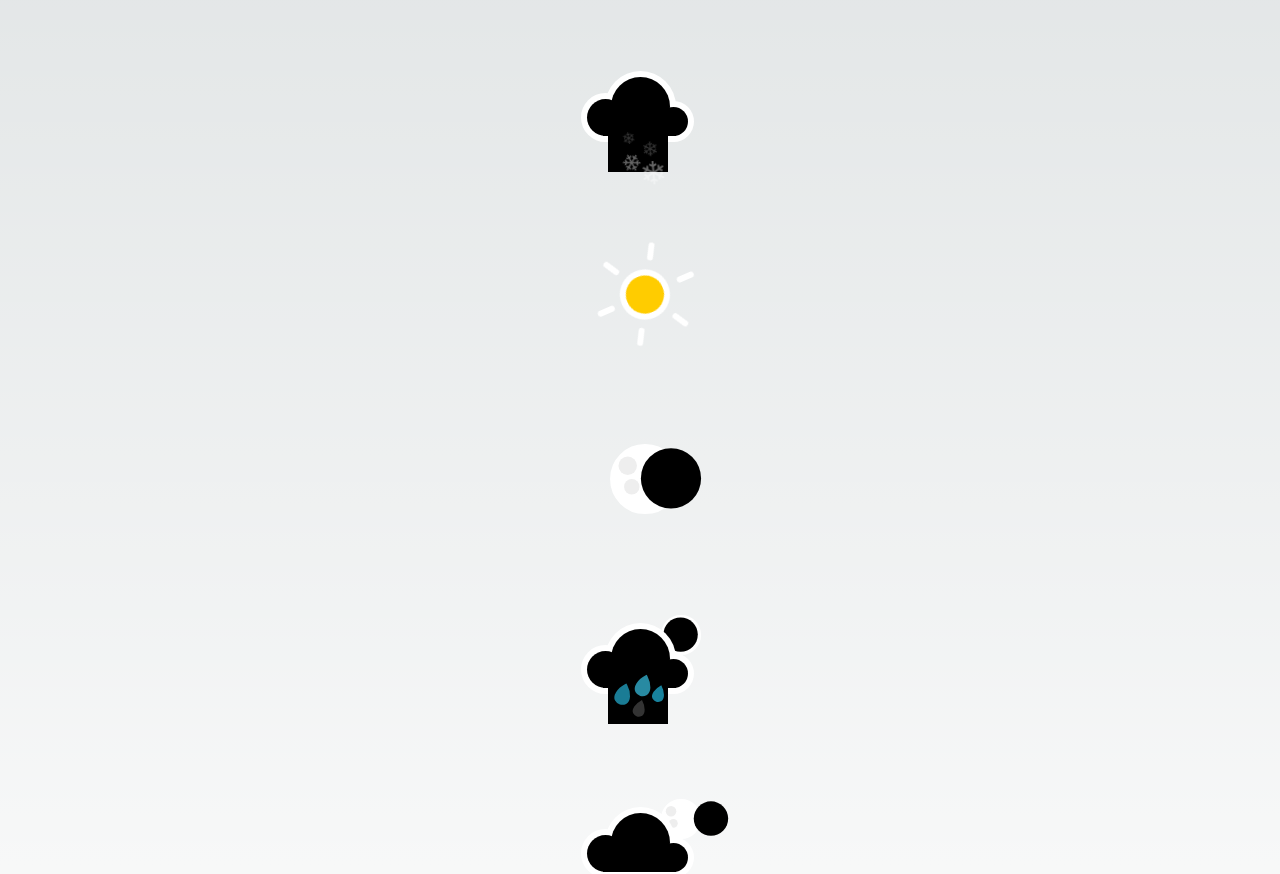
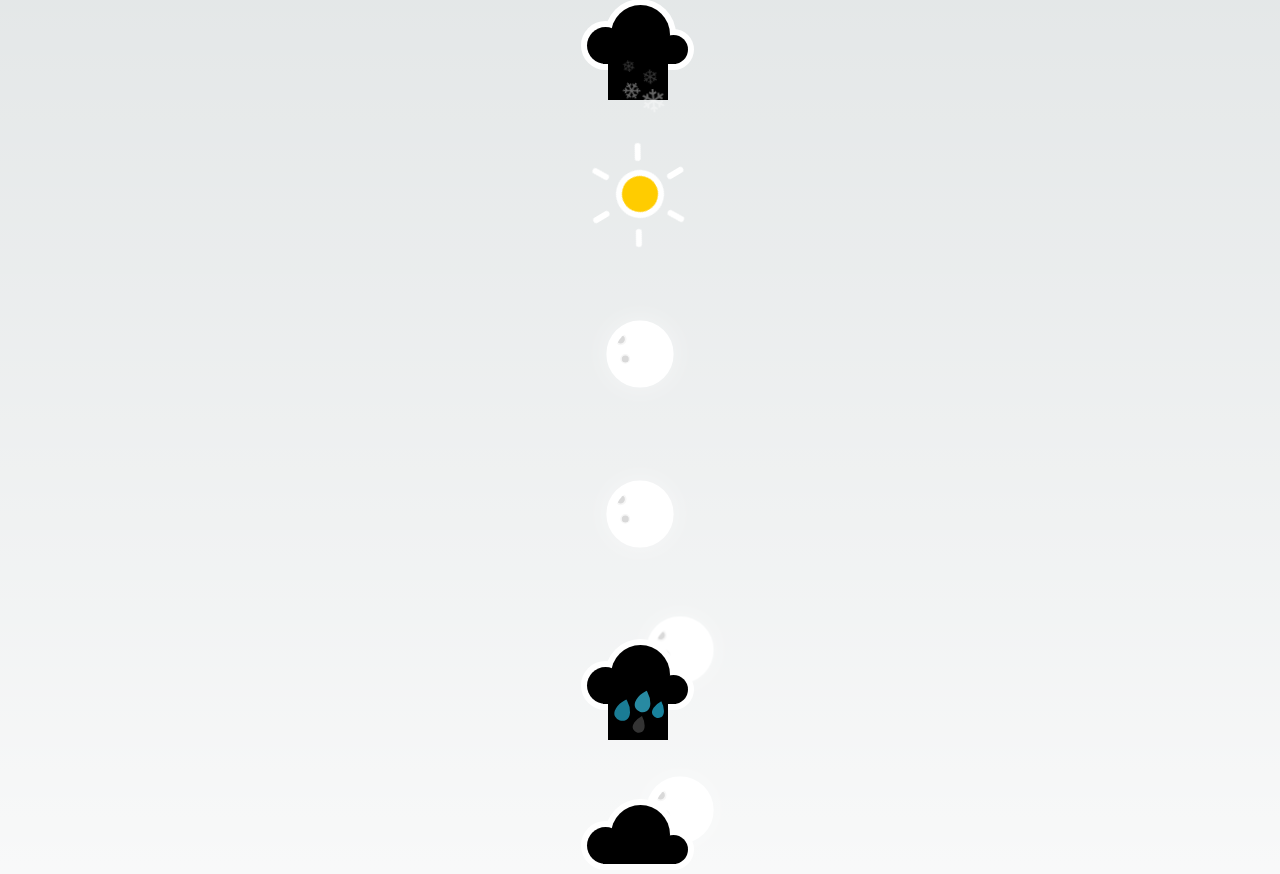
Before and after one commit to cesarcabral70/weather, a Next.js app: page / in a window 1280 px wide. Shown: the part 622-1496 px from the top of the page. Built offline with nearby package versions, Linux system fonts and the light colour scheme.

Commit message:
feat: add moon phases

```diff
--- a/components/weatherConditions/moonIcon/moonIcon.tsx
+++ b/components/weatherConditions/moonIcon/moonIcon.tsx
@@ -7,13 +7,16 @@ type Props = {
 export default function MoonIcon({ phase }: Props) {
   return (
     <div className={styles.moon}>
-      <div
-        className={styles.phase}
-        style={{
-          left: `${phase - 7.5}%`,
-        }}
-      ></div>
       <div className={styles.mooneffect}></div>
+
+      {phase !== 100 && (
+        <div
+          className={styles.phase}
+          style={{
+            left: `${phase}%`,
+          }}
+        ></div>
+      )}
     </div>
   );
 }
--- a/components/weatherConditions/weatherConditions.module.scss
+++ b/components/weatherConditions/weatherConditions.module.scss
@@ -1,11 +1,9 @@
 .icon {
   color: black;
   position: relative;
-  display: inline-block;
   width: 12rem;
   height: 10rem;
   font-size: 1rem; /* control icon size here */
-  margin-bottom: 3vh;
 }
 
 .cloud {
@@ -55,38 +53,38 @@
 }
 
 .sun,
-.moon {
+.moon,
+.phase {
   position: absolute;
   top: 50%;
   left: 50%;
-  width: 3.1rem;
-  height: 3.1rem;
-  margin: -1.25rem;
+  width: 3rem;
+  height: 3rem;
+  margin: -1.5rem;
   background-color: #ffcc00;
   border-radius: 50%;
-  // box-shadow: 0 0 0 0.375rem #fff;
   border: solid 0.375rem white;
 }
 
 .sun {
-  animation: spin 12s infinite linear;
+  animation: spin 50s infinite linear;
 }
 
 .moon {
+  overflow: hidden;
   background: #fff;
   transform: scale(1.4);
+  box-shadow: 0 0 20px 0 rgba(255, 255, 255, 0.5);
 }
 
 .phase {
-  position: absolute;
-  content: " ";
-  border-radius: 50%;
-  height: 115%;
-  width: 115%;
-  top: -7.5%;
   background-color: currentColor;
   opacity: 1;
   z-index: 9;
+  margin: -0.375rem;
+  top: 0;
+  border: 0px;
+  opacity: 0;
 }
 
 .rays {
@@ -127,15 +125,16 @@
   &:after {
     content: "";
     position: absolute;
-    width: 30%;
-    height: 30%;
+    width: 20%;
+    height: 20%;
     transform-origin: 0;
     top: 50%;
     left: 10%;
-    background: #eee;
+    background: rgba(0, 0, 0, 0.3);
     border-radius: 4rem;
-    // box-shadow: inset 0 0 0.2em #ccc;
-    // border: 0.02em solid #ccc;
+    border: 1px solid #eee;
+    opacity: 0.5;
+    z-index: 10;
   }
 
   &::before {
@@ -148,7 +147,6 @@
 .cloud + .moon,
 .cloud + .sun {
   margin: -3rem 1rem;
-  transform: scale(0.8);
 }
 
 .rain,
--- a/components/weatherConditions/weatherConditions.tsx
+++ b/components/weatherConditions/weatherConditions.tsx
@@ -1,9 +1,16 @@
+"use client";
+
 // SOURCE: https://codepen.io/front-end-developer/pen/vREwzJ
 
+import useMoonPhase from "@/hooks/useMoonPhase";
 import Moon from "./moonIcon/moonIcon";
 import styles from "./weatherConditions.module.scss";
 
 export default function WeatherConditions() {
+  const { moonPhasePercent } = useMoonPhase({
+    date: "2023-11-18T17:58:00+00:00",
+  });
+
   return (
     <>
       <div className={`${styles.icon} ${styles.sun_shower}`}>
@@ -43,14 +50,18 @@ export default function WeatherConditions() {
       </div>
 
       <div className={`${styles.icon} ${styles.sunny}`}>
-        <Moon phase={50} />
+        <Moon phase={moonPhasePercent} />
+      </div>
+
+      <div className={`${styles.icon} ${styles.sunny}`}>
+        <Moon phase={moonPhasePercent} />
       </div>
 
       <div className={`${styles.icon} ${styles.sunny}`}>
         <div className={styles.cloud}></div>
         <div className={styles.cloud}></div>
 
-        <Moon phase={0} />
+        <Moon phase={moonPhasePercent} />
         <div className={styles.rain}></div>
       </div>
 
@@ -58,7 +69,7 @@ export default function WeatherConditions() {
         <div className={styles.cloud}></div>
         <div className={styles.cloud}></div>
 
-        <Moon phase={100} />
+        <Moon phase={moonPhasePercent} />
       </div>
 
       <div className={`${styles.icon} ${styles.rainy}`}>
--- /dev/null
+++ b/hooks/useMoonPhase.tsx
@@ -0,0 +1,60 @@
+import { useState, useEffect } from "react";
+
+type Props = {
+  date: string;
+};
+
+type DateInformation = {
+  year: number;
+  month: number;
+  day: number;
+};
+
+function useMoonPhase({ date }: Props) {
+  const [moonPhasePercent, setMoonPhasePercent] = useState(0);
+  const [moonPhaseName, setMoonPhaseName] = useState({});
+
+  const convertedDate = new Date(date);
+  const year = convertedDate.getFullYear();
+  const month = convertedDate.getMonth() + 1;
+  const day = convertedDate.getDate();
+
+  function getMoonPhase({ year, month, day }: DateInformation) {
+    const phases = [
+      { name: "New Moon", percent: 0 },
+      { name: "Waxing Crescent", percent: -25 },
+      { name: "First Quarter", percent: -50 },
+      { name: "Waxing Gibbous", percent: -85 },
+      { name: "Full Moon", percent: 100 },
+      { name: "Waning Gibbous", percent: 25 },
+      { name: "Last Quarter", percent: 50 },
+      { name: "Waning Crescent", percent: 75 },
+      { name: "New Moon", percent: 0 },
+    ];
+
+    // Calculate the number of days since the most recent New Moon (January 6, 2000)
+    const daysSinceNewMoon = Math.floor(
+      365.25 * (year - 2000) + 30.6 * month + day - 694039.09, // Approximation of the number of days since the most recent New Moon
+    );
+
+    // Calculate the phase index (0 to 7) to determine the phase name
+    const phaseIndex = (daysSinceNewMoon / 29.53) % 8;
+    const positivePhaseIndex = phaseIndex >= 0 ? phaseIndex : phaseIndex + 8; // Normalize negative indices
+
+    return phases[Math.floor(positivePhaseIndex)];
+  }
+
+  useEffect(() => {
+    function calculateMoonPhase({ year, month, day }: DateInformation) {
+      const phase = getMoonPhase({ year, month, day });
+      setMoonPhaseName(phase.name);
+      setMoonPhasePercent(phase.percent);
+    }
+
+    calculateMoonPhase({ year, month, day });
+  }, []);
+
+  return { moonPhasePercent, moonPhaseName };
+}
+
+export default useMoonPhase;
```
